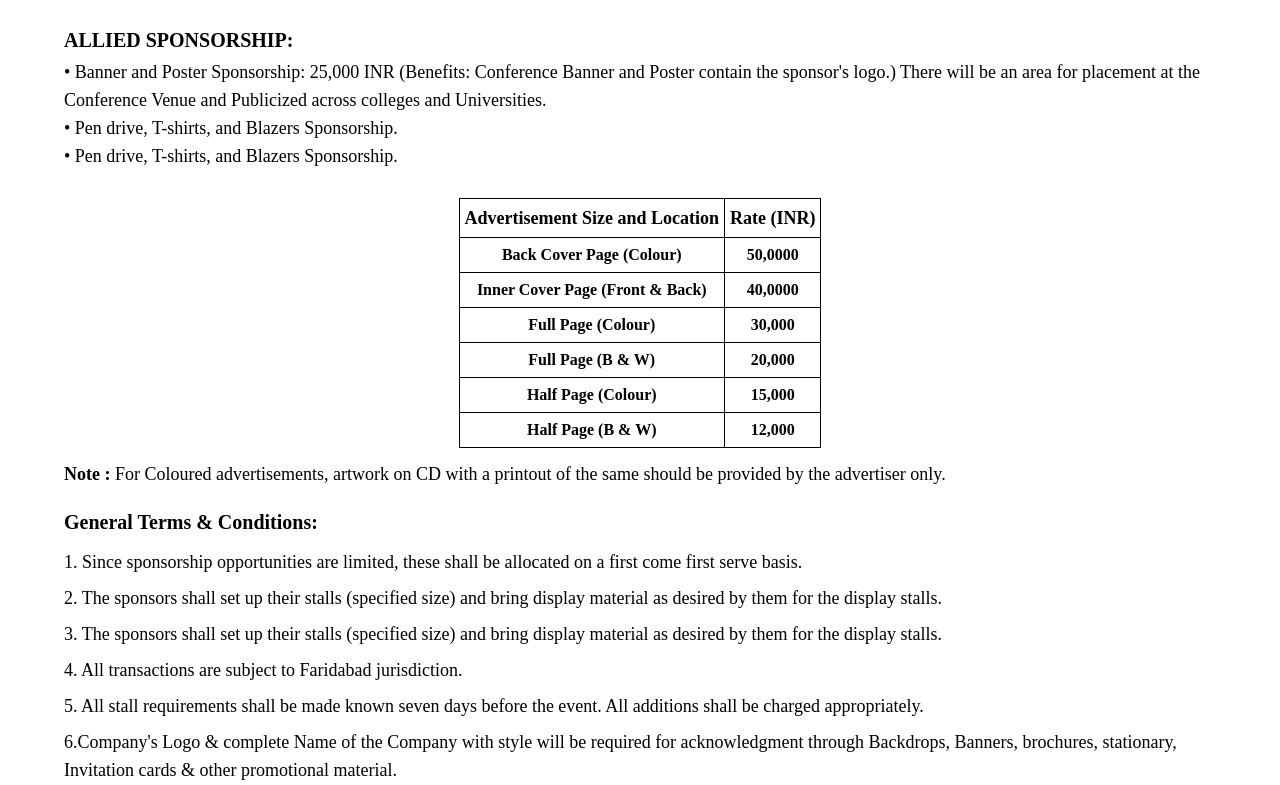
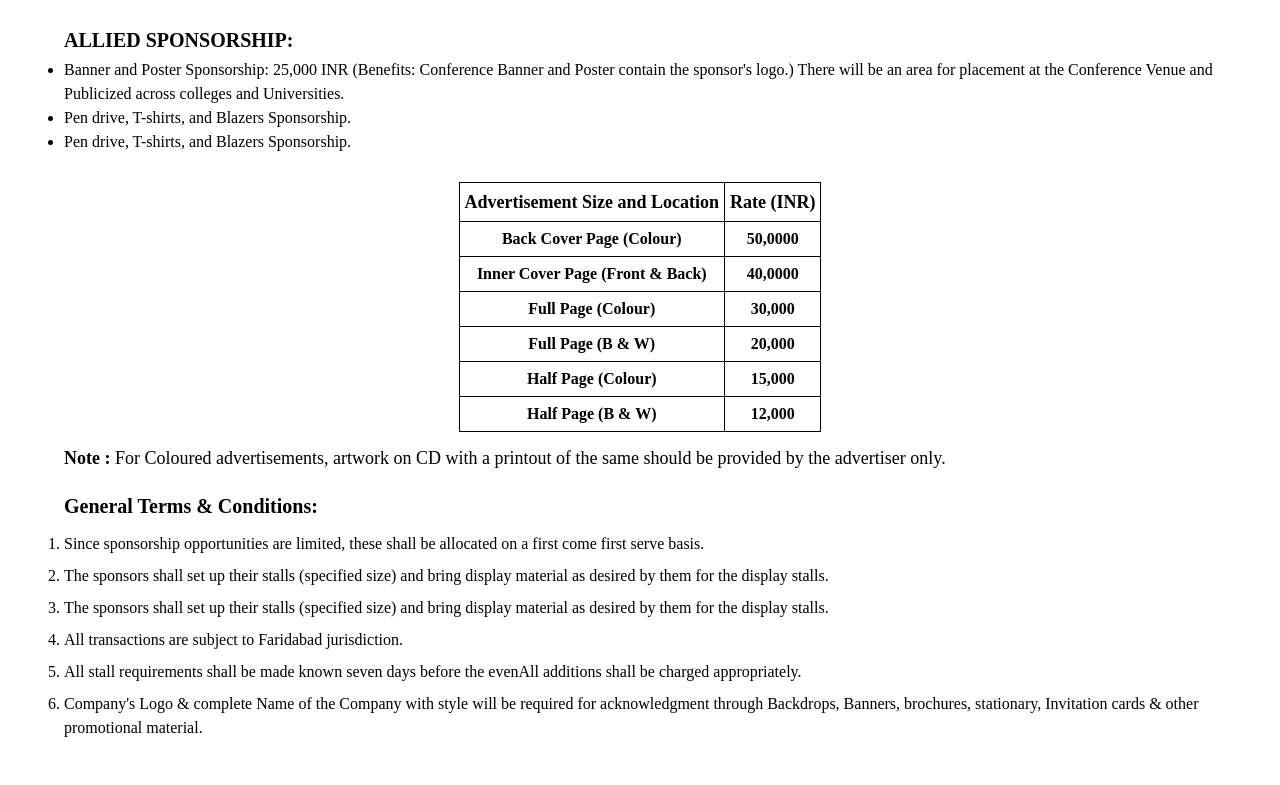
Before and after one commit to sai-ram-kaushik/sustained, a Next.js app: page /sponsorship in a window 1280 px wide. Shown: the part 3120-3905 px from the top of the page. Built offline with nearby package versions, Linux system fonts and the light colour scheme.

Commit message:
made minor formatting changes to lists on sponsorship page

```diff
--- a/app/sponsorship/page.jsx
+++ b/app/sponsorship/page.jsx
@@ -126,12 +126,10 @@ const SponsorshipProposal = () => {
       id: "Allied Sponsorship",
       content: (
         <div className="flex flex-col items-center justify-center mt-5">
-          <ul
-            role="list"
+          <ul role="list"
             className="marker:text-secondary list-disc flex flex-col gap-5 p-3 text-justify lg:w-[40rem]"
           >
-
-            <li>
+            <li >
               Conference Kit Sponsorship: 50,000 INR (Benefits: Sponsor&apos;s
               Logo along with Organizer&apos;s Logo will be placed on the bag)
             </li>
@@ -142,7 +140,7 @@ const SponsorshipProposal = () => {
               Universities.)
             </li>
             <li>Pen drive, T-shirts, and Blazers Sponsorship.</li>
-            <li>
+            <li >
               Any other sponsorship as per mutual understanding and open
               discussion.
             </li>
@@ -240,11 +238,11 @@ const SponsorshipProposal = () => {
           <p className="text-xl text-black font-semibold">
            ALLIED SPONSORSHIP:
           </p>
-          <div className="mt-1 flex-col gap-y-2">
-            <p className=" text-black text-md font-medium">•	Banner and Poster Sponsorship: 25,000 INR (Benefits: Conference Banner and Poster contain the sponsor's logo.) There will be an area for placement at the Conference Venue and Publicized across colleges and Universities.</p>
-           <p className=" text-black text-md font-medium">•	Pen drive, T-shirts, and Blazers Sponsorship.</p>
-           <p className=" text-black text-md font-medium">•	Pen drive, T-shirts, and Blazers Sponsorship.</p>
-          </div>
+          <ol className="mt-1 flex-col gap-y-2">
+            <li className=" text-black text-md font-medium list-disc">Banner and Poster Sponsorship: 25,000 INR (Benefits: Conference Banner and Poster contain the sponsor's logo.) There will be an area for placement at the Conference Venue and Publicized across colleges and Universities.</li>
+           <li className=" text-black text-md font-medium list-disc">Pen drive, T-shirts, and Blazers Sponsorship.</li>
+           <li className=" text-black text-md font-medium list-disc">Pen drive, T-shirts, and Blazers Sponsorship.</li>
+          </ol>
 
           <div className="mt-7 self-center">
             <table>
@@ -287,16 +285,16 @@ const SponsorshipProposal = () => {
         </div>
         <div className="mt-5">
            <p className="text-xl text-black font-semibold">General Terms & Conditions:</p>
-           <div className="flex flex-col gap-y-2 mt-3">
-              <p>1. Since sponsorship opportunities are limited, these shall be allocated on a first come first serve basis.</p>
-              <p> 2.	The sponsors shall set up their stalls (specified size) and bring display material as desired by them for the display stalls.</p>
-              <p> 3.	The sponsors shall set up their stalls (specified size) and bring display material as desired by them for the display stalls.</p>
-              <p>4.	All transactions are subject to Faridabad jurisdiction.</p>
-              <p>5.	All stall requirements shall be made known seven days before the event. All additions shall be charged appropriately.</p>
-              <p>
-                6.Company's Logo & complete Name of the Company with style will be required for acknowledgment through Backdrops, Banners, brochures, stationary, Invitation cards & other promotional material.
-              </p>
-           </div>
+           <ol className="flex flex-col gap-y-2 mt-3">
+              <li className="list-decimal ">Since sponsorship opportunities are limited, these shall be allocated on a first come first serve basis.</li>
+              <li className="list-decimal "> The sponsors shall set up their stalls (specified size) and bring display material as desired by them for the display stalls.</li>
+              <li className="list-decimal "> The sponsors shall set up their stalls (specified size) and bring display material as desired by them for the display stalls.</li>
+              <li className="list-decimal ">All transactions are subject to Faridabad jurisdiction.</li>
+              <li className="list-decimal ">All stall requirements shall be made known seven days before the evenAll additions shall be charged appropriately.</li>
+              <li className="list-decimal ">
+               Company's Logo & complete Name of the Company with style will be required for acknowledgment through Backdrops, Banners, brochures, stationary, Invitation cards & other promotional material.
+              </li>
+           </ol>
         </div>
         <div className="mt-4 py-6">
           <p>
```
